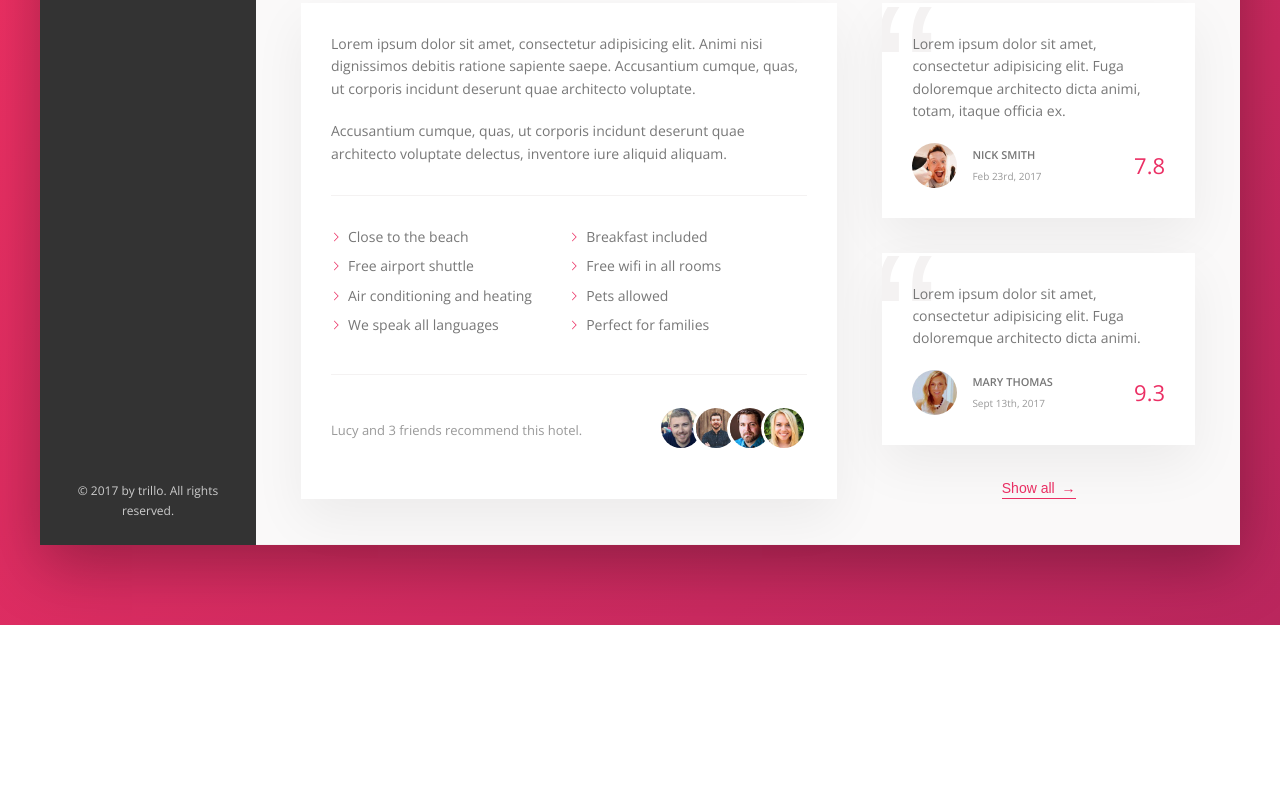
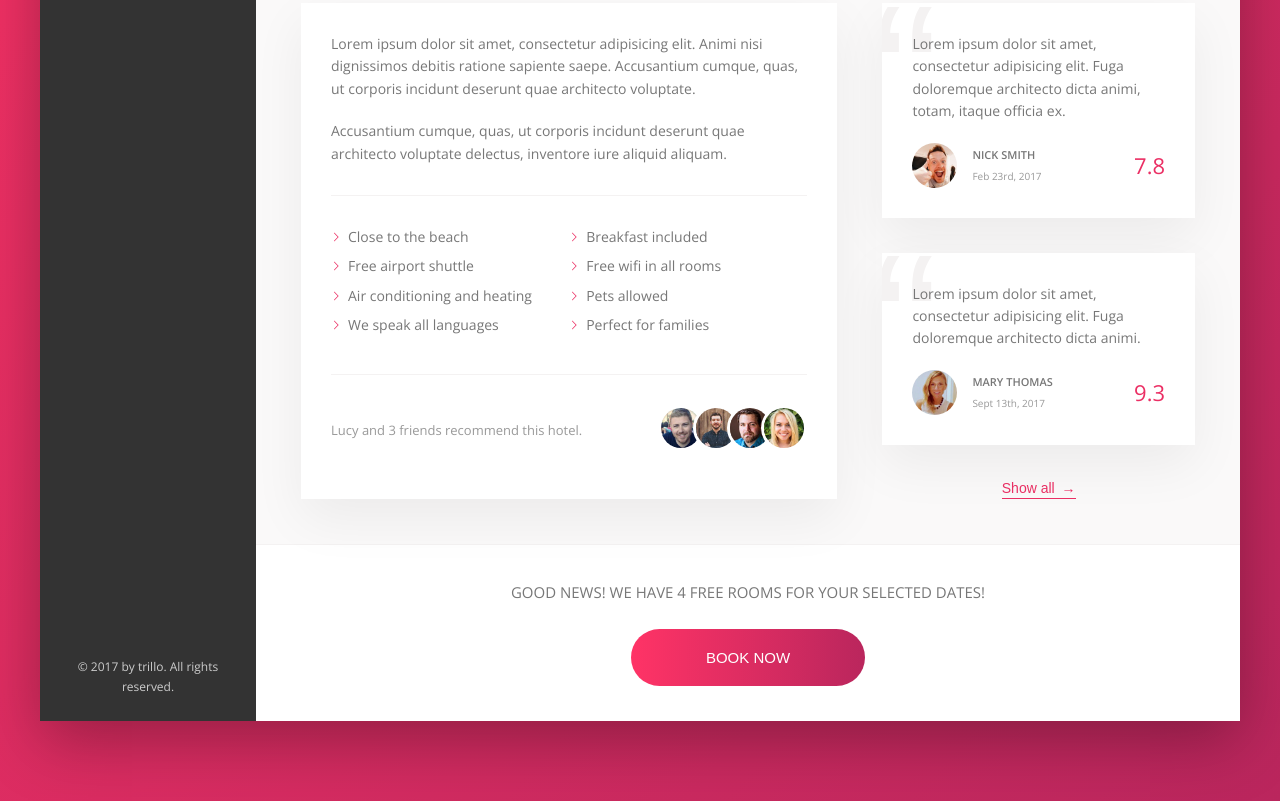
Before and after one commit to Lenonguyen/AdvancedCSS-Trillo, a website: page index.html in a window 1280 px wide. Shown: the part 644-1445 px from the top of the page. Before the commit the page ends 1269 px from the top, so only its background shows below. Drawn offline with nearby package versions, Linux system fonts and the light colour scheme.

Commit message:
Call To Action added

```diff
--- a/index.html
+++ b/index.html
@@ -156,7 +156,7 @@
                                       </div>
                                  </div>
                             </div>
-                            <figure class="user-reviews">
+                            <div class="user-reviews">
                                  <figure class="review">
                                       <blockquote class="review__text">
                                            Lorem ipsum dolor sit amet, consectetur adipisicing elit. Fuga doloremque architecto dicta animi, totam, itaque officia ex.
@@ -185,7 +185,16 @@
                                       </figcaption>
                                  </figure>
                                  <button class="btn-inline">Show all <span>&rarr;</span></button>
-                            </figure>
+                            </div>
+                       </div>
+                       <div class="cta">
+                            <h2 class="cta__book-now">
+                                 Good news! We have 4 free rooms for your selected dates!
+                            </h2>
+                            <button class="btn">
+                                 <span class="btn__visible">Book now</span>
+                                 <span class="btn__invisible">Only 4 rooms left</span>
+                            </button>
                        </div>
                   </main>
              </div>
--- a/sass/_component.scss
+++ b/sass/_component.scss
@@ -415,3 +415,59 @@
           z-index: 1;
      }
 }
+/////////////////////////////
+// CALL TO ACTION
+.cta {
+     padding: 3.5rem 0;
+     text-align: center;
+     &__book-now {
+          font-size: 1.5rem;
+          font-weight: 300;
+          margin-bottom: 2.5rem;
+          text-transform: uppercase;
+     }
+}
+/////////////////////////////
+// CALL TO ACTION
+
+.btn {
+     font-size: 1.5rem;
+     font-weight: 300;
+     text-transform: uppercase;
+     border-radius: 100px;
+     border: none;
+     background-image: linear-gradient(to right, var(--color-primary-light), var(--color-primary-dark));
+     color: #fff;
+     position: relative;
+     overflow: hidden;
+     cursor: pointer;
+     & > * {
+          display: inline-block;
+          height: 100;
+          width: 100%;
+          transition: all .2s;
+     }
+     &__visible {
+          padding: 2rem 7.5rem;
+     }
+
+     &__invisible {
+          position: absolute;
+          padding: 2rem 0;
+          left: 0;
+          top: -100%;
+     }
+     &:hover {
+          background-image: linear-gradient(to left, var(--color-primary-light), var(--color-primary-dark));
+     }
+     &:hover &__visible {
+          transform: translateY(100%);
+     }
+     &:hover &__invisible {
+          top: 0;
+     }
+     &:focus {
+          outline: none;
+          animation: pulsate 1s infinite;
+     }
+}
```
Also changed, not shown: css/style.css.
